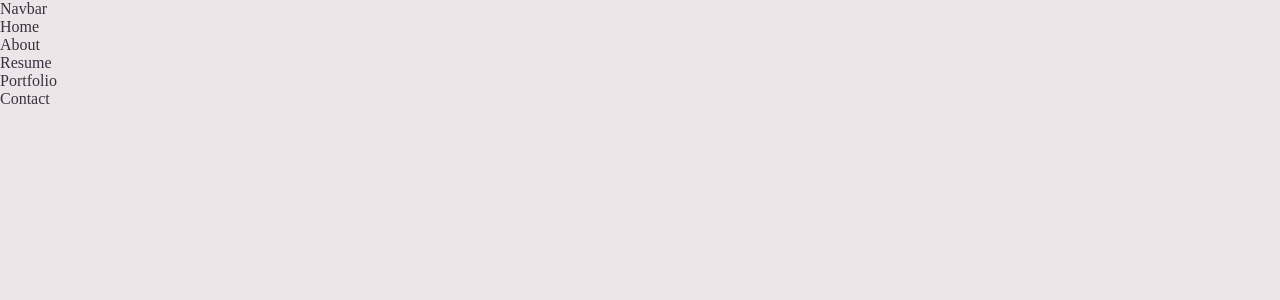
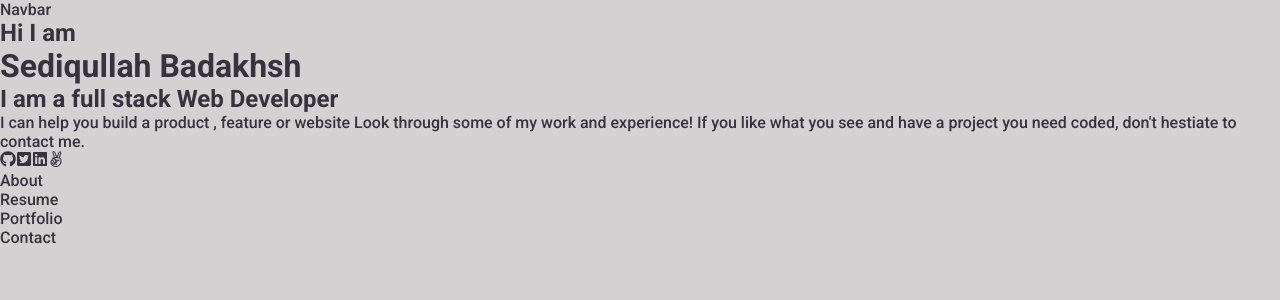
Before and after one commit to sediqullahbadakhsh/badakhsh-portfolio, a React (Create React App) app: page / in a window 1280 px wide. Shown: the top 300 px of the page. Built offline with nearby package versions, Linux system fonts and the light colour scheme; a web font is replaced by a local one.

Commit message:
configure linters

```diff
--- a/src/App.scss
+++ b/src/App.scss
@@ -1,6 +1,6 @@
 $green: #4dce71;
 $coffee: #37323e;
-$blush: #eee5e9;
+$blush: #d4d1d2;
 $blue: #b4d2e7;
 $fontBody: 'Roboto', sans-serif;
 $fontLogo: 'Dancing Script', cursive;
@@ -16,8 +16,8 @@ $fontHead: 'Rubik Maze', cursive;
   text-decoration: none;
   background-color: $blush;
   color: $coffee;
-
-  html {
-    scroll-behavior: smooth;
-  }
 }
+html {
+  scroll-behavior: smooth;
+  font-family: $fontBody;
+}
--- a/src/components/home/Home.jsx
+++ b/src/components/home/Home.jsx
@@ -1,7 +1,26 @@
 import React from 'react';
+import {
+  FaGithub,
+  FaTwitterSquare,
+  FaLinkedin,
+  FaAngellist,
+} from 'react-icons/fa';
 
-const Home = () => {
-  return <div>Home</div>;
-};
+const Home = () => (
+  <div>
+    <h2>Hi I am</h2>
+    <h1>Sediqullah Badakhsh</h1>
+    <h2>I am a full stack Web Developer</h2>
+    <p>
+      I can help you build a product , feature or website Look through some of
+      my work and experience! If you like what you see and have a project you
+      need coded, don&apos;t hestiate to contact me.
+    </p>
+    <FaGithub />
+    <FaTwitterSquare />
+    <FaLinkedin />
+    <FaAngellist />
+  </div>
+);
 
 export default Home;
--- a/src/index.js
+++ b/src/index.js
@@ -6,5 +6,5 @@ const root = ReactDOM.createRoot(document.getElementById('root'));
 root.render(
   <React.StrictMode>
     <App />
-  </React.StrictMode>
+  </React.StrictMode>,
 );
```
Also changed, not shown: package.json (+18 -0 lines), 1 other file (tests, documents, lock files or other folders).
